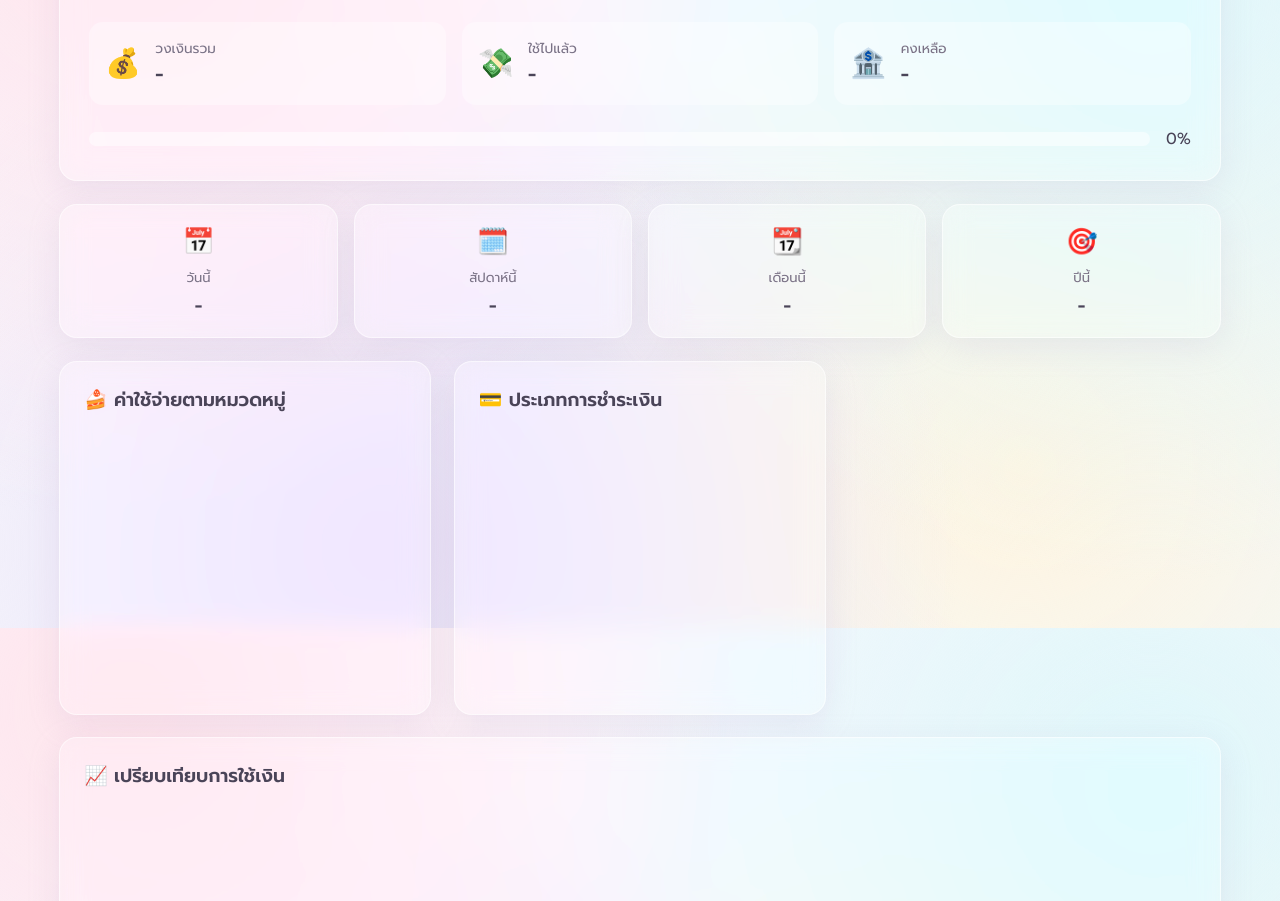
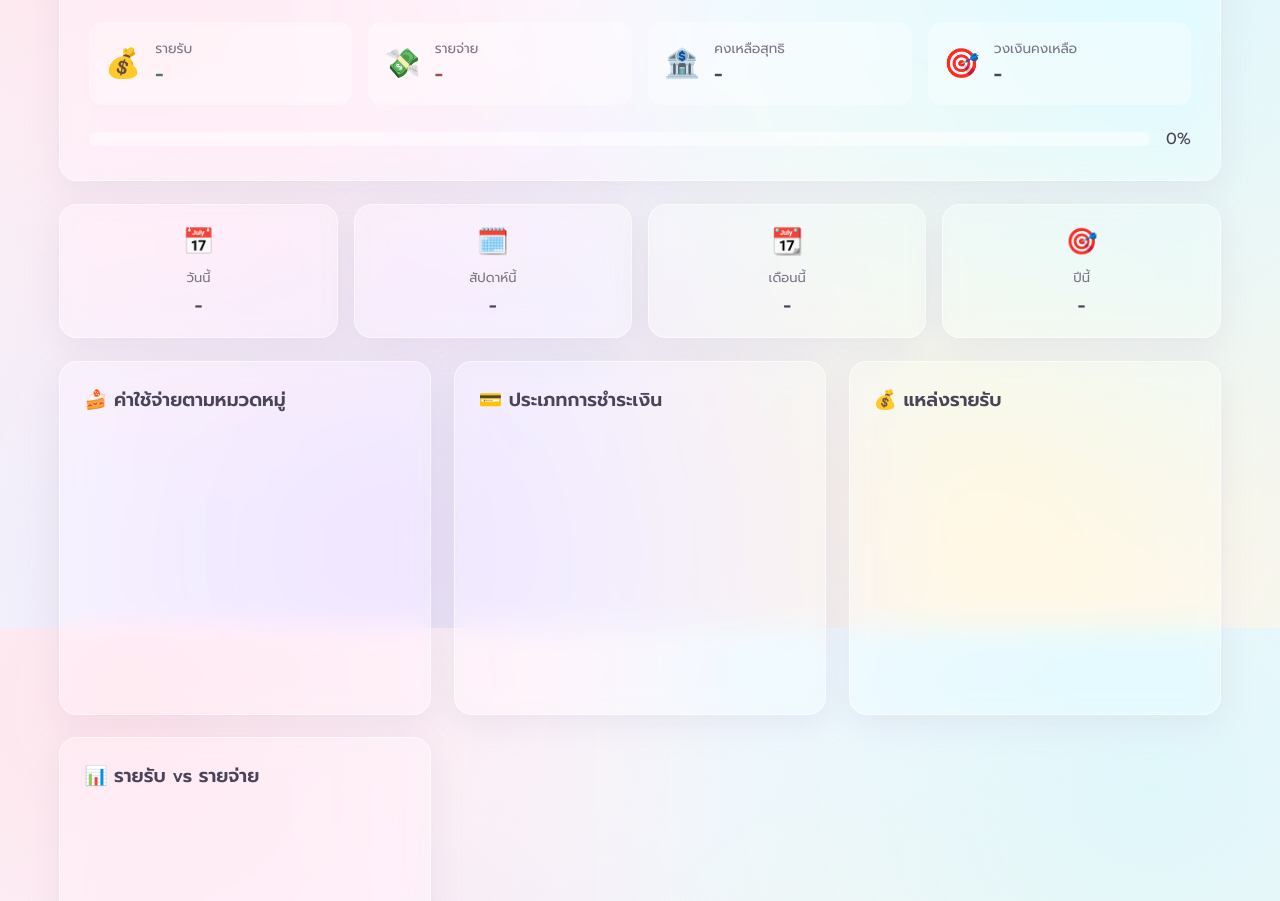
Before and after one commit to teptawee/Expens-7, a plain HTML site: page index.html in a window 1280 px wide. Shown: the part 172-1073 px from the top of the page. Drawn offline with nearby package versions, Linux system fonts and the light colour scheme; no server answers.

Commit message:
Update index.html

```diff
--- a/index.html
+++ b/index.html
@@ -2,8 +2,14 @@
 <html lang="th">
 <head>
 <meta charset="UTF-8">
-<meta name="viewport" content="width=device-width, initial-scale=1.0">
+<meta name="viewport" content="width=device-width, initial-scale=1.0, viewport-fit=cover">
+<meta name="theme-color" content="#F8B195">
+<meta name="apple-mobile-web-app-capable" content="yes">
+<meta name="apple-mobile-web-app-status-bar-style" content="default">
+<meta name="apple-mobile-web-app-title" content="Money Tracker">
 <title>💸 Dashboard | บันทึกค่าใช้จ่าย</title>
+<link rel="manifest" href="manifest.json">
+<link rel="apple-touch-icon" href="icons/icon-192.png">
 <link rel="preconnect" href="https://fonts.googleapis.com">
 <link href="https://fonts.googleapis.com/css2?family=Prompt:wght@300;400;500;600;700&display=swap" rel="stylesheet">
 <link rel="stylesheet" href="css/style.css">
@@ -15,14 +21,14 @@
   <div class="nav-brand">💸 Money Tracker</div>
   <ul class="nav-links">
     <li><a href="index.html" class="active">📊 Dashboard</a></li>
-    <li><a href="add.html">➕ บันทึกรายการ</a></li>
+    <li><a href="add.html">➕ บันทึก</a></li>
     <li><a href="settings.html">⚙️ ตั้งค่า</a></li>
   </ul>
 </nav>
 
 <main class="container">
 
-  <!-- สรุปวงเงินรวม -->
+  <!-- Hero: สรุปภาพรวม -->
   <section class="card hero-card">
     <div class="hero-header">
       <h2>🌈 สรุปการเงินเดือนนี้</h2>
@@ -32,21 +38,28 @@
       <div class="hero-stat">
         <div class="stat-icon">💰</div>
         <div>
-          <div class="stat-label">วงเงินรวม</div>
-          <div class="stat-value" id="totalBudget">-</div>
+          <div class="stat-label">รายรับ</div>
+          <div class="stat-value" id="totalIncome" style="color:#4B7A5B;">-</div>
         </div>
       </div>
       <div class="hero-stat">
         <div class="stat-icon">💸</div>
         <div>
-          <div class="stat-label">ใช้ไปแล้ว</div>
-          <div class="stat-value" id="totalSpent">-</div>
+          <div class="stat-label">รายจ่าย</div>
+          <div class="stat-value" id="totalSpent" style="color:#A64B4B;">-</div>
         </div>
       </div>
       <div class="hero-stat">
         <div class="stat-icon">🏦</div>
         <div>
-          <div class="stat-label">คงเหลือ</div>
+          <div class="stat-label">คงเหลือสุทธิ</div>
+          <div class="stat-value" id="totalBalance">-</div>
+        </div>
+      </div>
+      <div class="hero-stat">
+        <div class="stat-icon">🎯</div>
+        <div>
+          <div class="stat-label">วงเงินคงเหลือ</div>
           <div class="stat-value" id="totalRemaining">-</div>
         </div>
       </div>
@@ -91,6 +104,14 @@
       <h3>💳 ประเภทการชำระเงิน</h3>
       <div class="chart-wrap"><canvas id="chartPayment"></canvas></div>
     </div>
+    <div class="card chart-card">
+      <h3>💰 แหล่งรายรับ</h3>
+      <div class="chart-wrap"><canvas id="chartIncome"></canvas></div>
+    </div>
+    <div class="card chart-card">
+      <h3>📊 รายรับ vs รายจ่าย</h3>
+      <div class="chart-wrap"><canvas id="chartInOut"></canvas></div>
+    </div>
     <div class="card chart-card wide">
       <h3>📈 เปรียบเทียบการใช้เงิน</h3>
       <div class="chart-wrap tall"><canvas id="chartCompare"></canvas></div>
@@ -107,7 +128,7 @@
     <div class="table-wrap">
       <table class="data-table" id="recentTable">
         <thead>
-          <tr><th>วันที่</th><th>หมวด</th><th>จำนวน</th><th>ชำระ</th><th>หมายเหตุ</th><th></th></tr>
+          <tr><th>วันที่</th><th>ประเภท</th><th>หมวด</th><th>จำนวน</th><th>ชำระ</th><th>หมายเหตุ</th><th></th></tr>
         </thead>
         <tbody></tbody>
       </table>
@@ -119,8 +140,17 @@
 
 </main>
 
+<!-- FAB + Quick Add -->
+<button class="fab-group" id="fabToggle" aria-label="บันทึกเร็ว">
+  <span class="fab-main">＋</span>
+  <span class="fab-item" data-type="expense">💸</span>
+  <span class="fab-item" data-type="income">💰</span>
+</button>
+
 <script src="js/config.js"></script>
 <script src="js/api.js"></script>
+<script src="js/quickadd.js"></script>
 <script src="js/dashboard.js"></script>
+<script src="js/pwa.js"></script>
 </body>
 </html>
```
